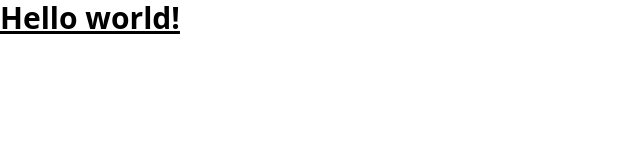
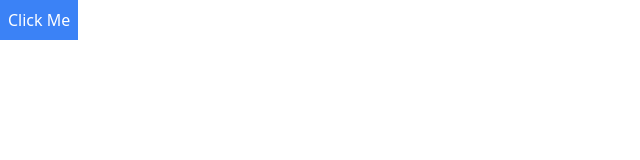
Before and after one commit to ikramdev101/Tailwind-CSS, a plain HTML site: page src/index.html in a window 1280 px wide. Shown: the whole page, without its empty margins (0-640 px from the left). Drawn offline with nearby package versions, Linux system fonts and the light colour scheme.

Commit message:
update files

```diff
--- a/src/index.html
+++ b/src/index.html
@@ -3,14 +3,18 @@
 <head>
     <meta charset="UTF-8">
     <meta name="viewport" content="width=device-width, initial-scale=1.0">
+    <script src="https://cdn.tailwindcss.com"></script>
+
     <title>Document</title>
     <link href="./output.css" rel="stylesheet">
 
 
 
-</head><body>
-     <h1 class="text-3xl font-bold underline">
-    Hello world!
-  </h1>
+</head>
+<body>
+    <button class="bg-blue-500 text-white p-2">
+        Click Me
+      </button>
+
 </body>
 </html>
```
